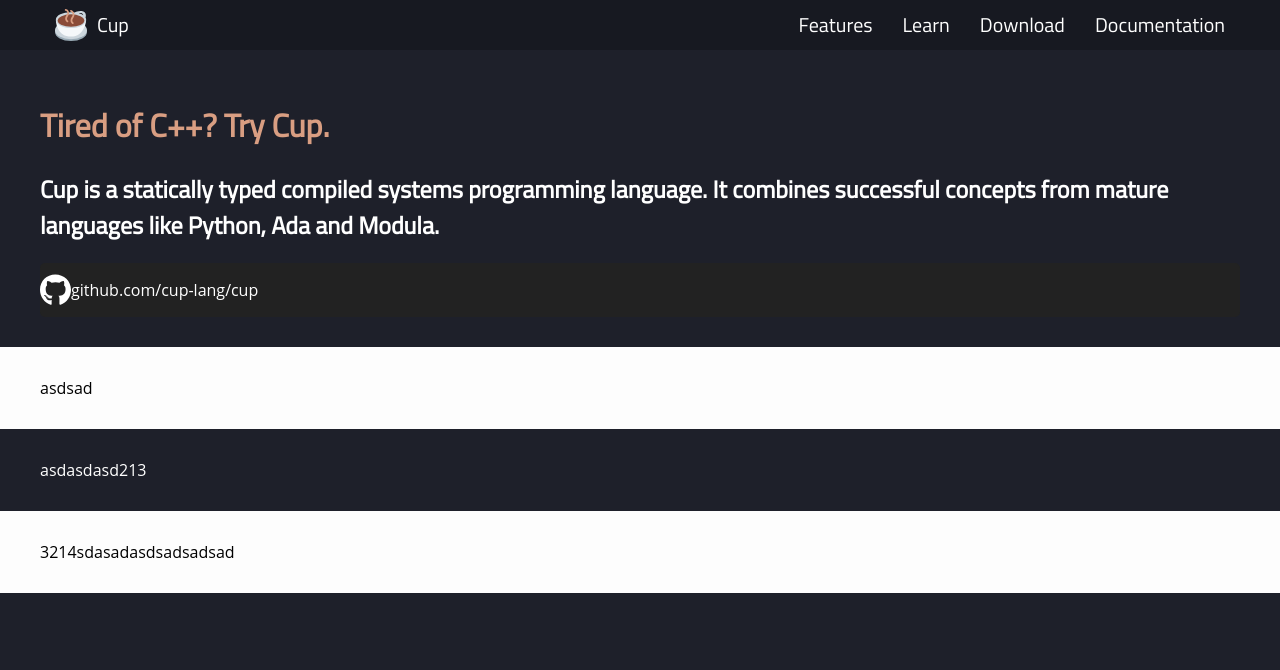
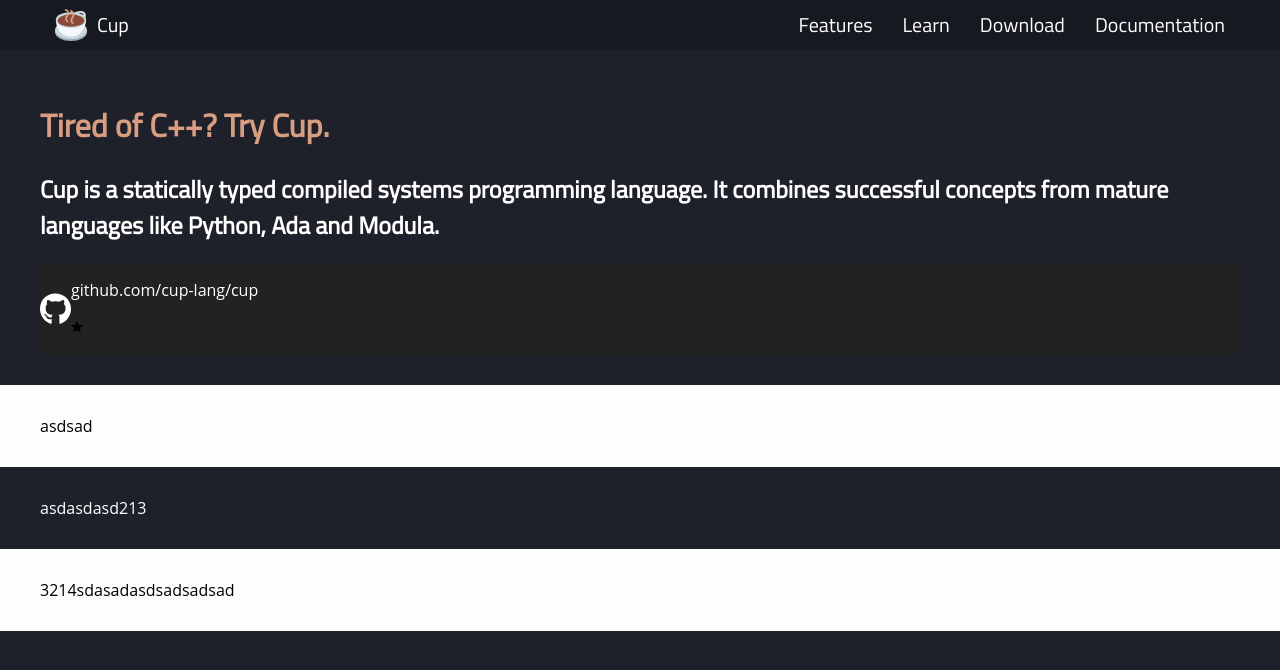
Before and after one commit to cup-lang/cup-lang.org, a Jekyll site: the page built from index.html, in a window 1280 px wide. Shown: the top 670 px of the page. Built offline with Jekyll 4.4.1, drawn with Linux system fonts in a browser that asks for light colours; comment, search, counter and statistics services are not loaded.

Commit message:
Update index.html

```diff
--- a/index.html
+++ b/index.html
@@ -17,7 +17,13 @@ layout: default
             </svg>
             <div>
                 <p>github.com/cup-lang/cup</p>
-                <p id="star-count"></p>
+                <p id="star-count">
+                    <svg viewBox="0 0 14 16" version="1.1" width="12" height="14" aria-hidden="true">
+                        <path fill-rule="evenodd"
+                            d="M14 6l-4.9-.64L7 1 4.9 5.36 0 6l3.6 3.26L2.67 14 7 11.67 11.33 14l-.93-4.74L14 6z">
+                        </path>
+                    </svg>
+                </p>
             </div>
         </a>
         <a class="download-box">
```
